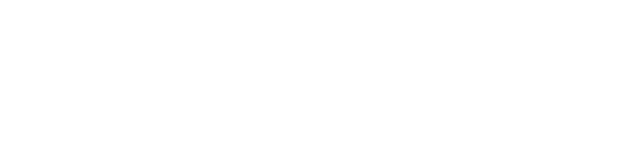
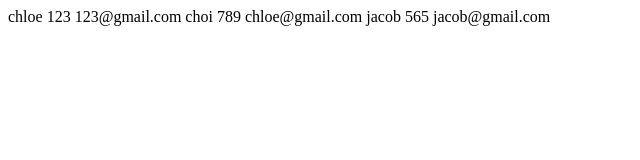
Before and after one commit to cchloe928/team-profile-generator, a website: page dist/team.html in a window 1280 px wide. Shown: the whole page, without its empty margins (0-640 px from the left). Drawn offline with Linux system fonts and the light colour scheme.

Commit message:
updated videio

```diff
--- a/dist/team.html
+++ b/dist/team.html
@@ -9,7 +9,17 @@
 </head>
 <body>
 
+        chloe
+        123
+        123@gmail.com
 
+        choi
+        789
+        chloe@gmail.com
+
+        jacob
+        565
+        jacob@gmail.com
 
     </body>
     </html>
```
Also changed, not shown: dist/index.html (deleted, +0 -12 lines).
